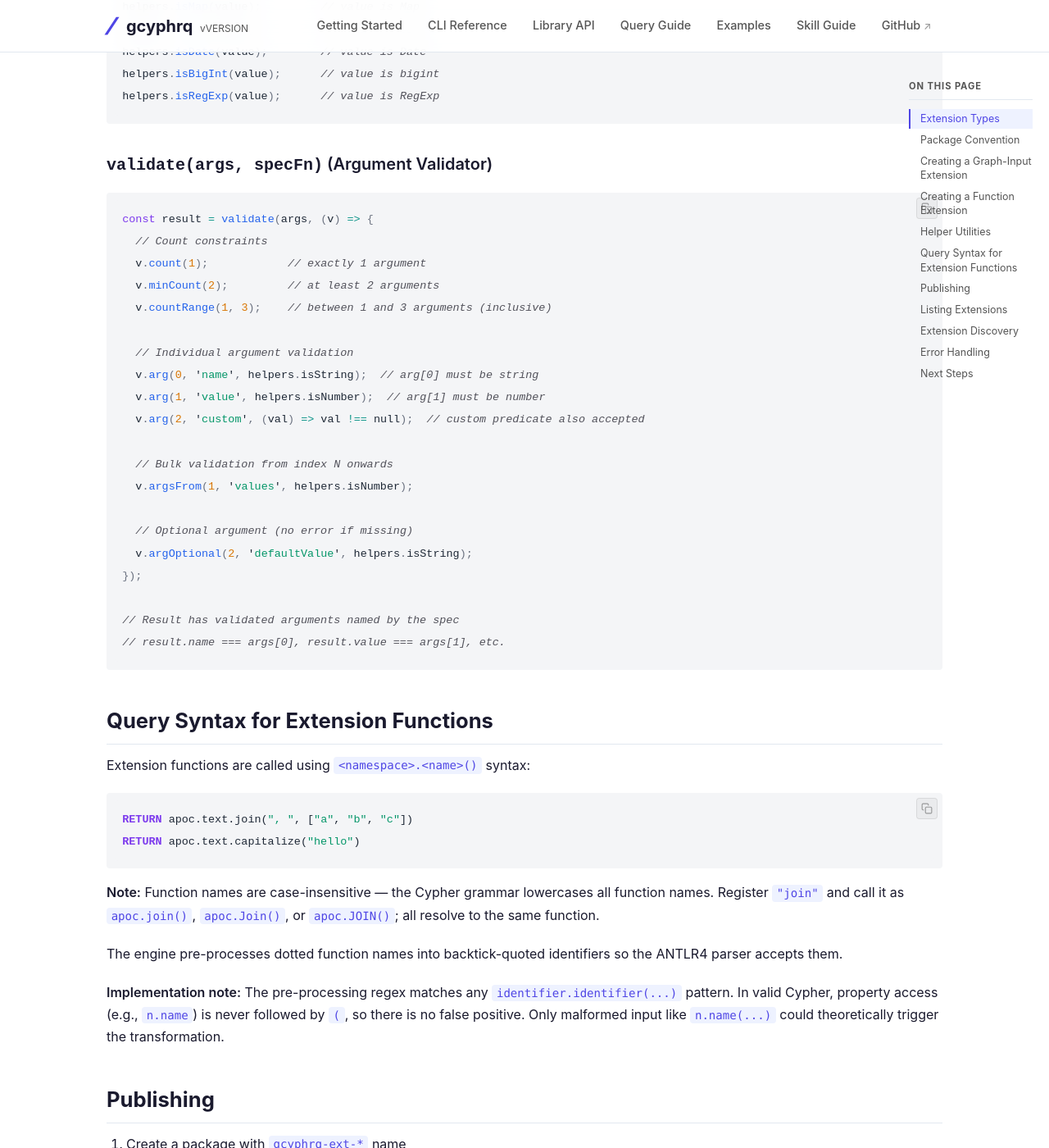
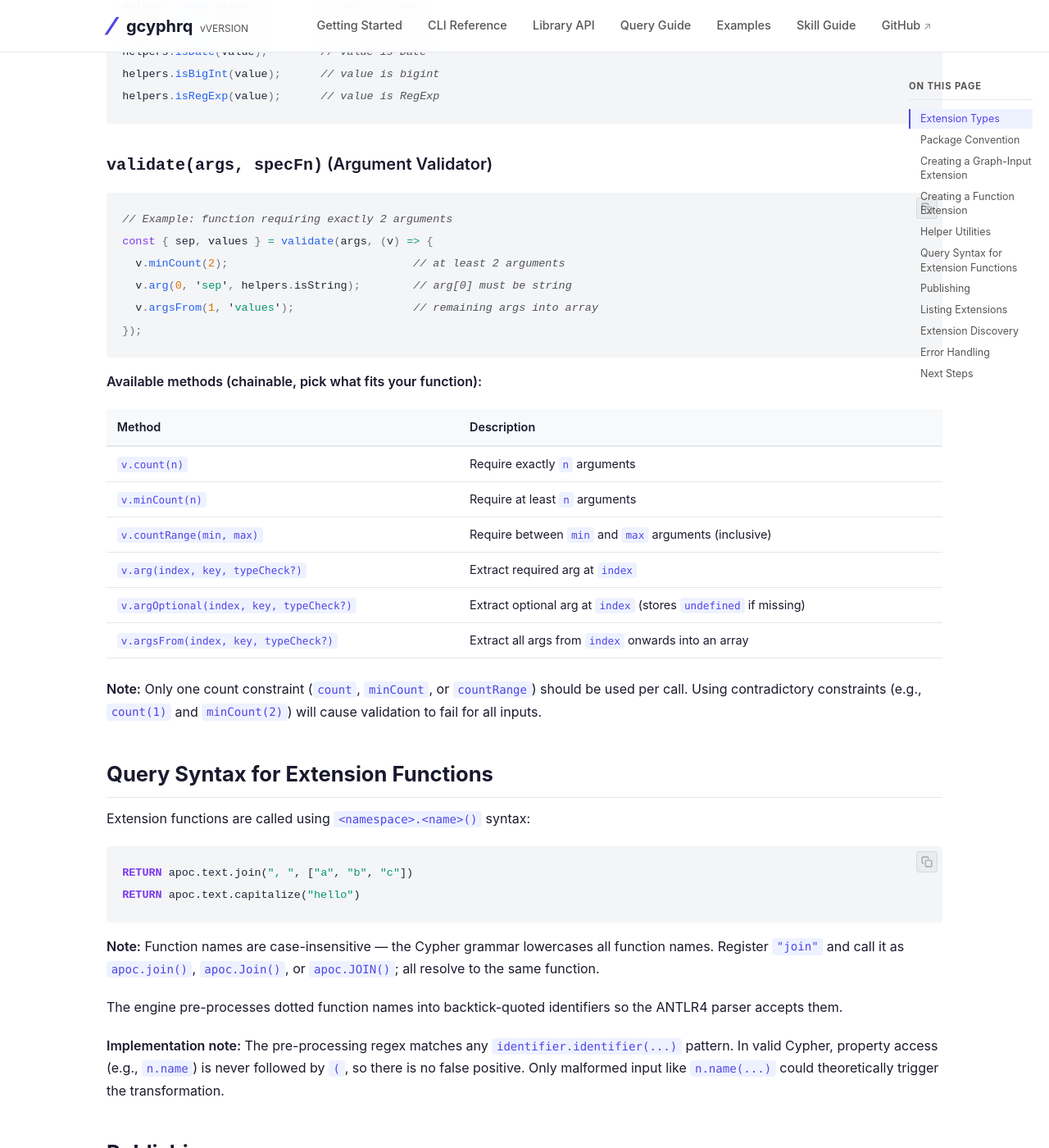
Before and after one commit to plelevier/gcyphrq, a Jekyll site: the page built from docs/extensions.md, in a window 1280 px wide and 1400 px high, scrolled down 6290 px. Shown: the whole window at 82% size. Built offline with Jekyll 4.4.1, drawn with Linux system fonts in a browser that asks for light colours.

Commit message:
docs: fix validate example and add FunctionError to library API docs
- Restructure validate example in docs/extensions.md to show
  realistic usage instead of contradictory count constraints
- Add reference table of all ArgValidator methods
- Add note about contradictory count constraints
- Add FunctionError to helpers/validate section in docs/library-api.md

````diff
--- a/docs/extensions.md
+++ b/docs/extensions.md
@@ -235,27 +235,26 @@ helpers.isRegExp(value);      // value is RegExp
 ### `validate(args, specFn)` (Argument Validator)
 
 ```ts
-const result = validate(args, (v) => {
-  // Count constraints
-  v.count(1);            // exactly 1 argument
-  v.minCount(2);         // at least 2 arguments
-  v.countRange(1, 3);    // between 1 and 3 arguments (inclusive)
+// Example: function requiring exactly 2 arguments
+const { sep, values } = validate(args, (v) => {
+  v.minCount(2);                            // at least 2 arguments
+  v.arg(0, 'sep', helpers.isString);        // arg[0] must be string
+  v.argsFrom(1, 'values');                  // remaining args into array
+});
+```
 
-  // Individual argument validation
-  v.arg(0, 'name', helpers.isString);  // arg[0] must be string
-  v.arg(1, 'value', helpers.isNumber);  // arg[1] must be number
-  v.arg(2, 'custom', (val) => val !== null);  // custom predicate also accepted
+**Available methods (chainable, pick what fits your function):**
 
-  // Bulk validation from index N onwards
-  v.argsFrom(1, 'values', helpers.isNumber);
+| Method | Description |
+|---|---|
+| `v.count(n)` | Require exactly `n` arguments |
+| `v.minCount(n)` | Require at least `n` arguments |
+| `v.countRange(min, max)` | Require between `min` and `max` arguments (inclusive) |
+| `v.arg(index, key, typeCheck?)` | Extract required arg at `index` |
+| `v.argOptional(index, key, typeCheck?)` | Extract optional arg at `index` (stores `undefined` if missing) |
+| `v.argsFrom(index, key, typeCheck?)` | Extract all args from `index` onwards into an array |
 
-  // Optional argument (no error if missing)
-  v.argOptional(2, 'defaultValue', helpers.isString);
-});
-
-// Result has validated arguments named by the spec
-// result.name === args[0], result.value === args[1], etc.
-```
+> **Note:** Only one count constraint (`count`, `minCount`, or `countRange`) should be used per call. Using contradictory constraints (e.g., `count(1)` and `minCount(2)`) will cause validation to fail for all inputs.
 
 ## Query Syntax for Extension Functions
 
````
Also changed, not shown: docs/library-api.md (+6 -2 lines).
